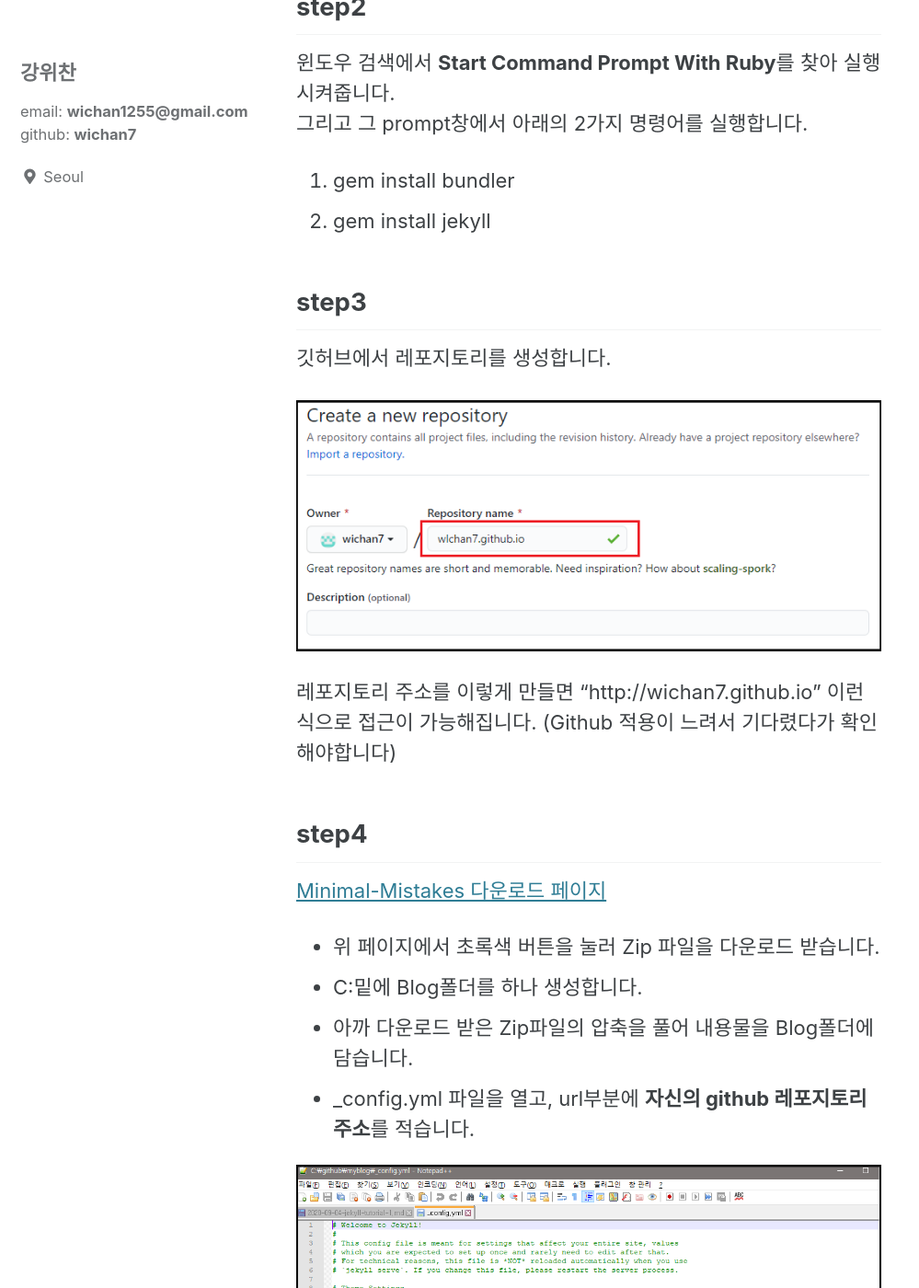
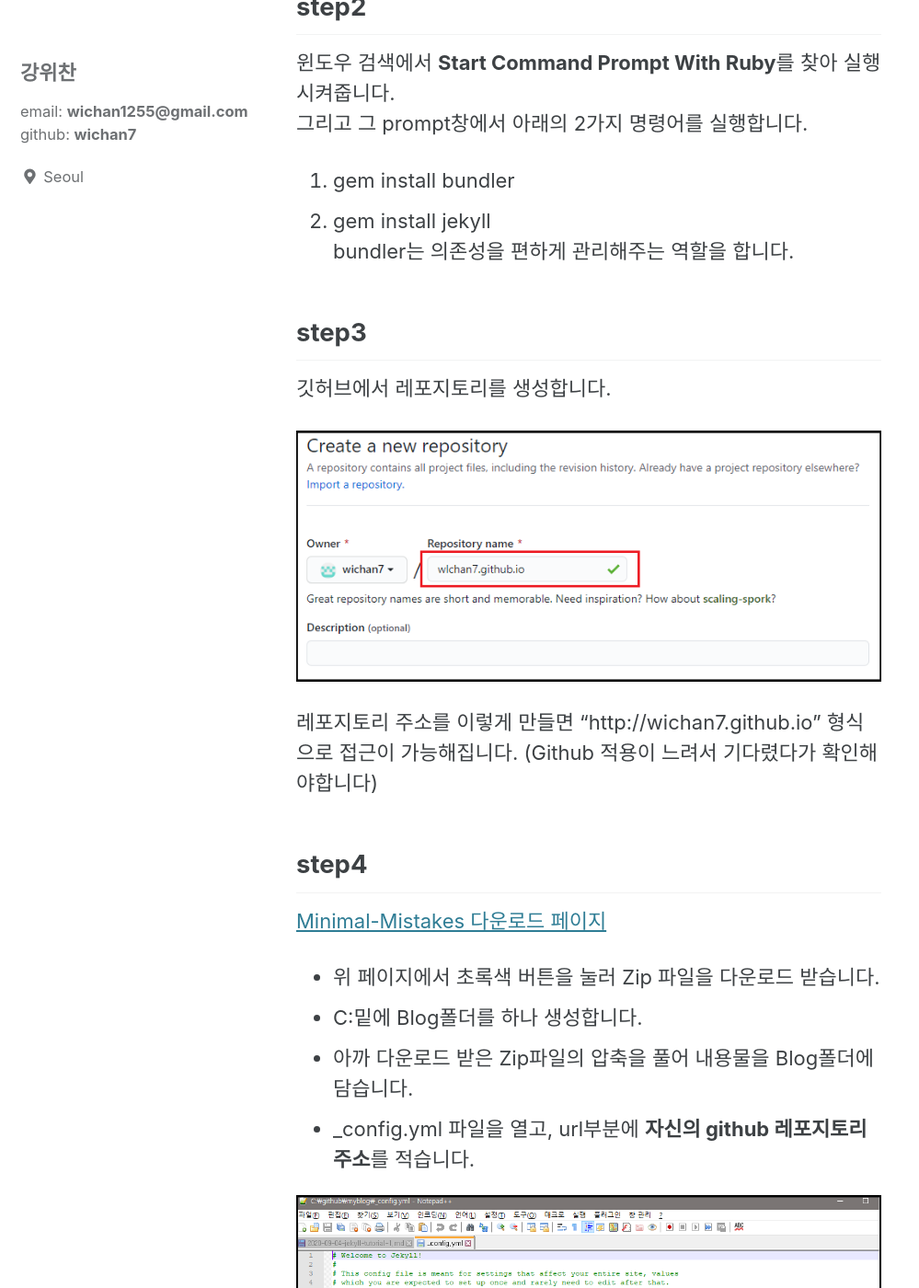
Before and after one commit to wichan7/wichan7.github.io, a Jekyll site: the page built from _posts/2020-09-04-jekyll-tutorial-1.md, in a window 1280 px wide and 1400 px high, scrolled down 1018 px. Shown: the whole window at 92% size, without its empty margins (0-999 px from the left). Built offline with Jekyll 4.4.1, drawn with Linux system fonts in a browser that asks for light colours; cached includes are drawn as plain includes; some of the changed text lies outside the part shown.

Commit message:
diary-1 이름 수정. tutorial-1 설명 첨삭

```diff
--- a/_posts/2020-09-04-jekyll-tutorial-1.md
+++ b/_posts/2020-09-04-jekyll-tutorial-1.md
@@ -18,7 +18,7 @@ tags:
 > [5. Github에 띄우기](#step5)
 
 ## step1
-- Jekyll(지킬)은 정적 사이트를 생성해줍니다. 지킬으로 블로그를 수정하고 즉각 로컬 상에서 확인하기 위해서 설치해줍니다.
+- Jekyll(지킬)은 정적 사이트를 생성해줍니다. 지킬으로 블로그를 수정하고 즉각 로컬 상에서 확인하기 위해 설치합니다.
 - 지킬은 Ruby를 통해 다운로드 받을 수 있는데 이를 위해 Ruby를 다운로드 받습니다.
 [Ruby 다운로드 페이지](https://rubyinstaller.org/downloads/){: target="_blank"}
 
@@ -30,13 +30,14 @@ tags:
 그리고 그 prompt창에서 아래의 2가지 명령어를 실행합니다.
 1. gem install bundler
 2. gem install jekyll
+bundler는 의존성을 편하게 관리해주는 역할을 합니다.
 
 ## step3
 깃허브에서 레포지토리를 생성합니다.
 
 {% raw %}![alt](/assets/images/jekyll_tutorial/github_create_repository.png){% endraw %}
 
-레포지토리 주소를 이렇게 만들면 "http://wichan7.github.io" 이런식으로 접근이 가능해집니다. (Github 적용이 느려서 기다렸다가 확인해야합니다)
+레포지토리 주소를 이렇게 만들면 "http://wichan7.github.io" 형식으로 접근이 가능해집니다. (Github 적용이 느려서 기다렸다가 확인해야합니다)
 
 
 ## step4
```
Also changed, not shown: _posts/2020-09-04-diary-1.md (renamed from _posts/2020-09-04-diary.md, +2 -2 lines).
